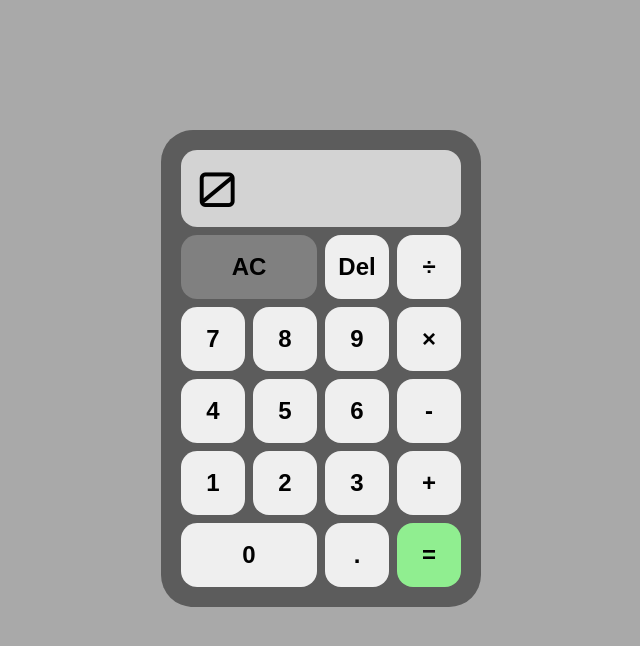
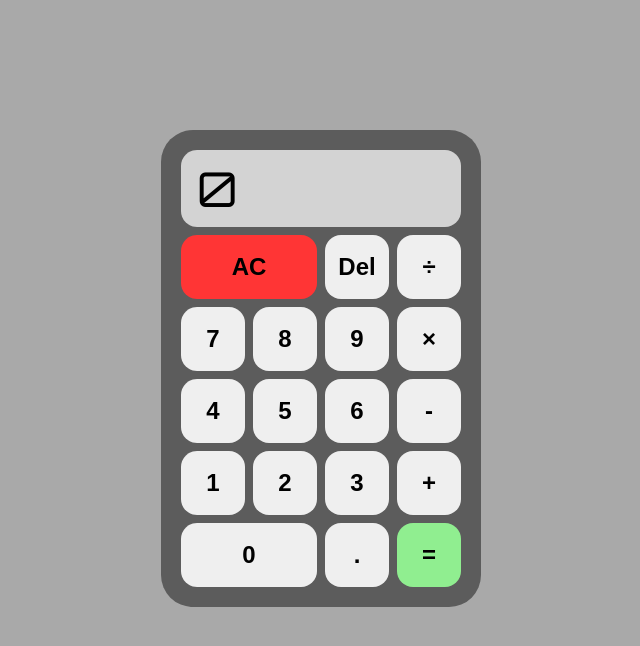
Before and after one commit to Mustafa-haj-hamoud/odin-calculator, a plain HTML site: page index.html in a window 1280 px wide. In both pictures the pointer is over the button "AC". Shown: the whole page, without its empty margins (319-959 px from the left). Drawn offline with Linux system fonts and the light colour scheme.

Commit message:
Modify colors of 'AC' and '=' buttons

```diff
--- a/styles.css
+++ b/styles.css
@@ -48,7 +48,11 @@ body {
 
 .keypad .clr-btn {
     width: 8.5rem;
-    background-color: lightgrey ;
+    background-color: rgb(255, 127, 127) ;
+}
+
+.keypad .clr-btn:hover {
+    background-color: rgb(255, 53, 53);
 }
 
 .keypad .equal-btn {
@@ -56,7 +60,7 @@ body {
 }
 
 .keypad .equal-btn:hover {
-    background-color: green ;
+    background-color: rgb(50, 192, 50) ;
 }
 
 .keypad .zero {
```
